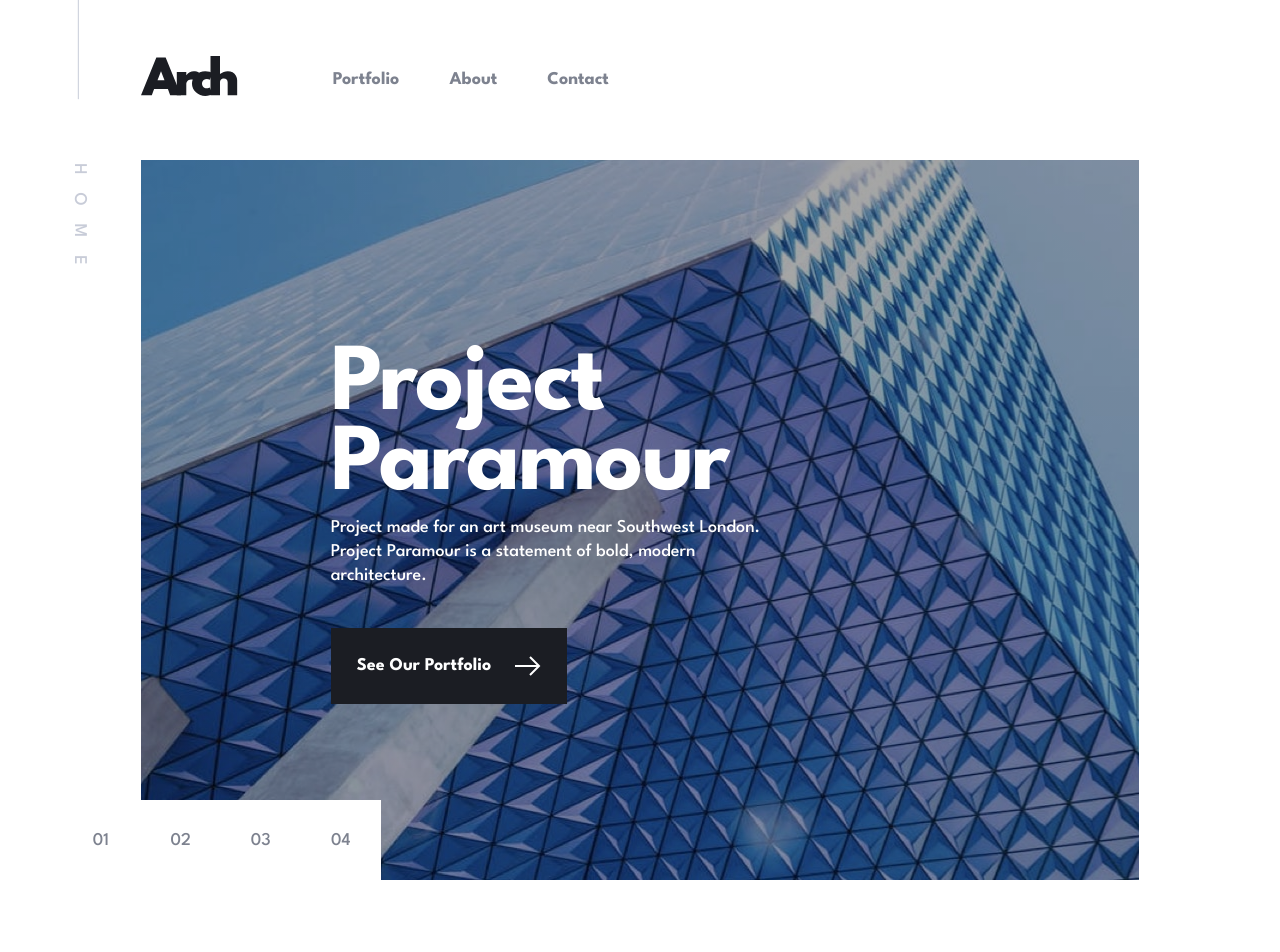
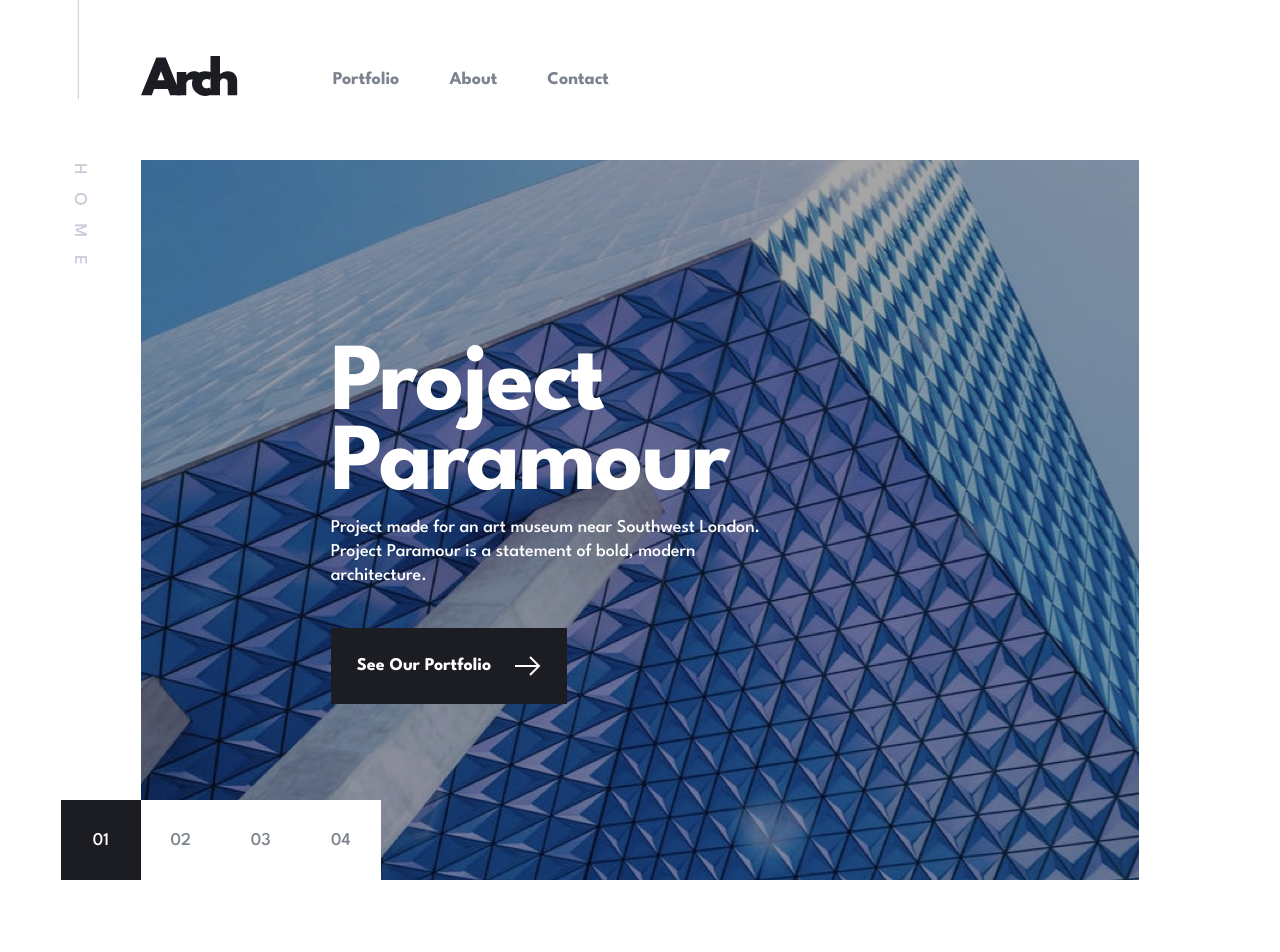
Before and after one commit to erickhangati/arch-studio-multi-page-website, a React (Vite) app: page / in a window 1280 px wide. Shown: the top 952 px of the page. Built offline with nearby package versions, Linux system fonts and the light colour scheme.

Commit message:
Fixed number button active css

```diff
--- a/src/pages/Home/HeroSlider/HeroSlider.module.scss
+++ b/src/pages/Home/HeroSlider/HeroSlider.module.scss
@@ -70,5 +70,12 @@
       left: 50%;
       transform: translateX(-50%);
     }
+
+    button {
+      &.active {
+        background-color: var(--very-dark-blue);
+        color: white;
+      }
+    }
   }
 }
```
Also changed, not shown: 31 other files (tests, documents, lock files or other folders).
